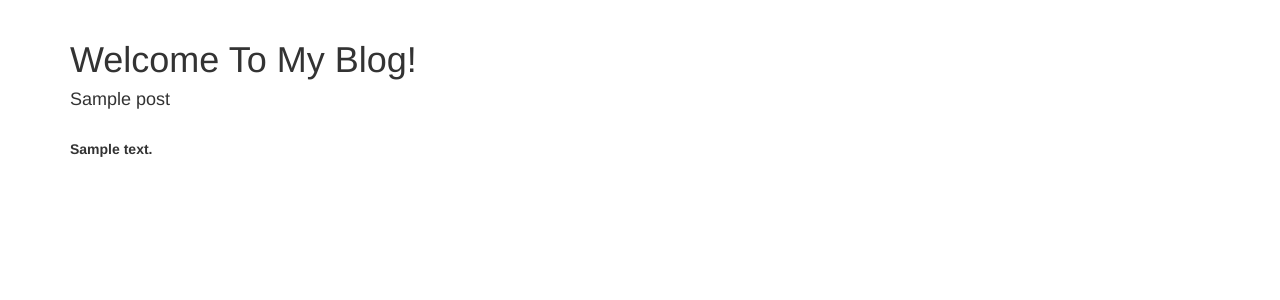
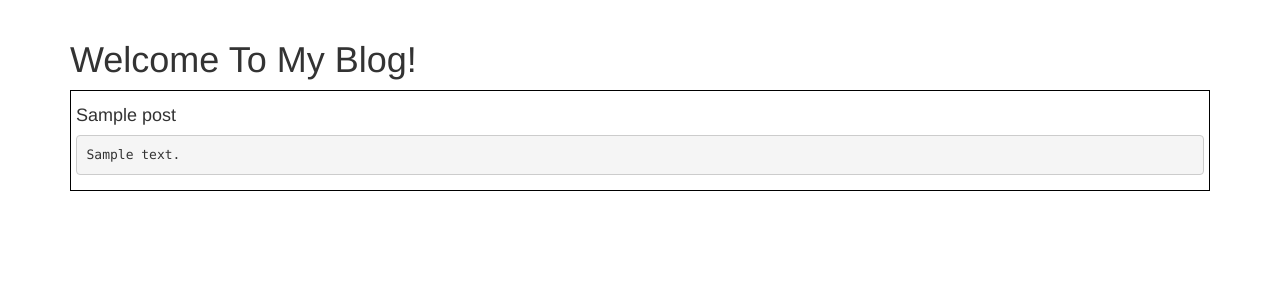
Before and after one commit to viliusgudziunas/myblog, a Flask app: page / in a window 1280 px wide. Shown: the part 52-352 px from the top of the page. Run offline with Flask 2, Linux system fonts and the light colour scheme; tables that the repository leaves empty hold one stand-in row (values such as "Sample post"); some libraries are stand-ins or nearby versions.

Commit message:
Added some basic formatting for posts

```diff
--- /dev/null
+++ b/app/templates/includes/_post.html
@@ -0,0 +1,18 @@
+<html>
+    <head>
+        <style>
+        div.post {
+            border: 1px solid black;
+            padding: 5px;
+            margin-bottom: 10px;
+        }
+        </style>
+    </head>
+    <body>
+        <div class="post">
+            <h4>{{ post.title }}</h4>
+<pre>{{ post.body }}</pre>
+            </pre>
+        </div>
+    </body>
+</html>
--- a/app/templates/main/index.html
+++ b/app/templates/main/index.html
@@ -3,6 +3,6 @@
 {% block app_content %}
     <h1>Welcome To My Blog!</h1>
     {% for post in posts %}
-    <div><p><h4>{{ post.title }}</h4><br><b>{{ post.body }}</b></p></div>
+        {% include "includes/_post.html" %}
     {% endfor %}
 {% endblock %}
```
